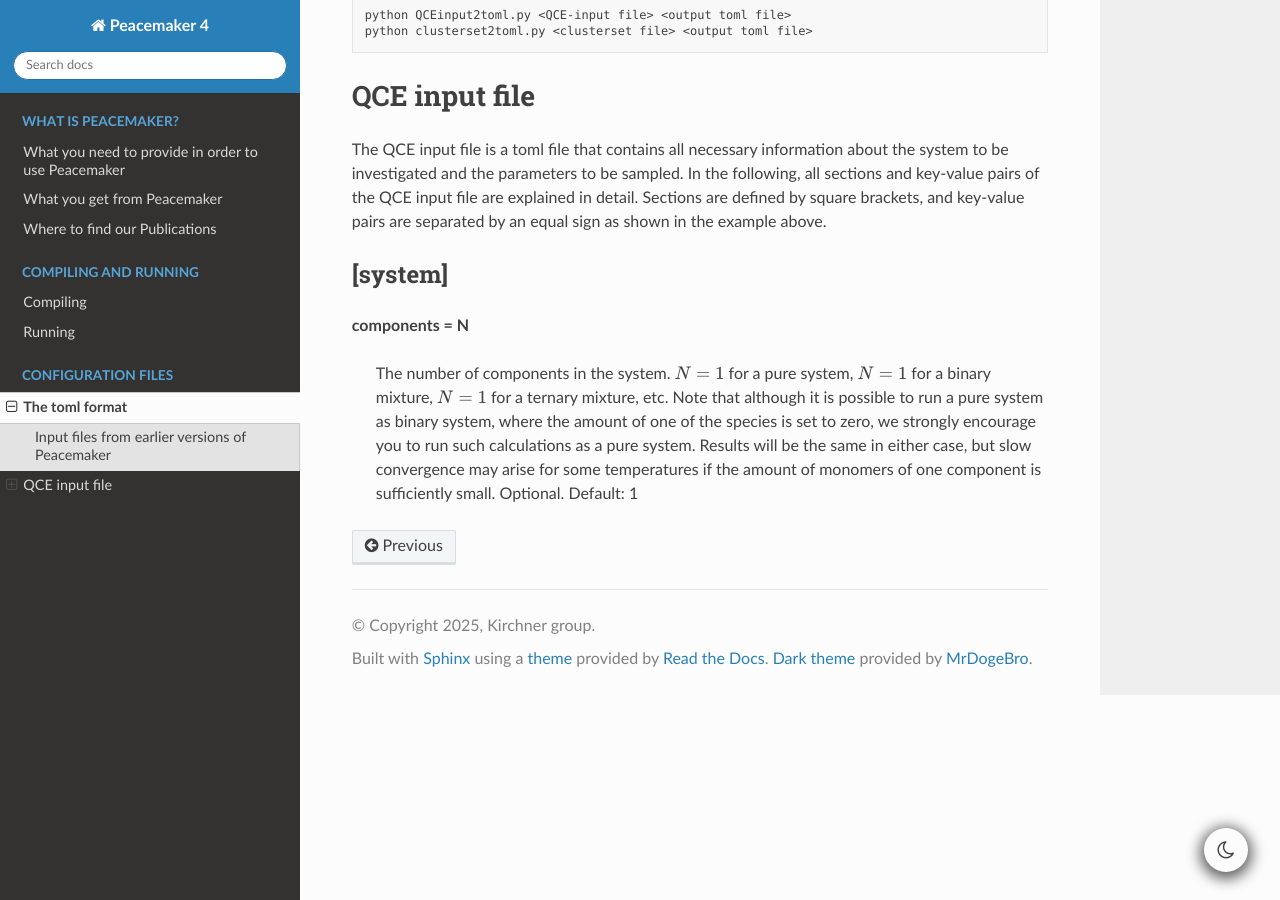
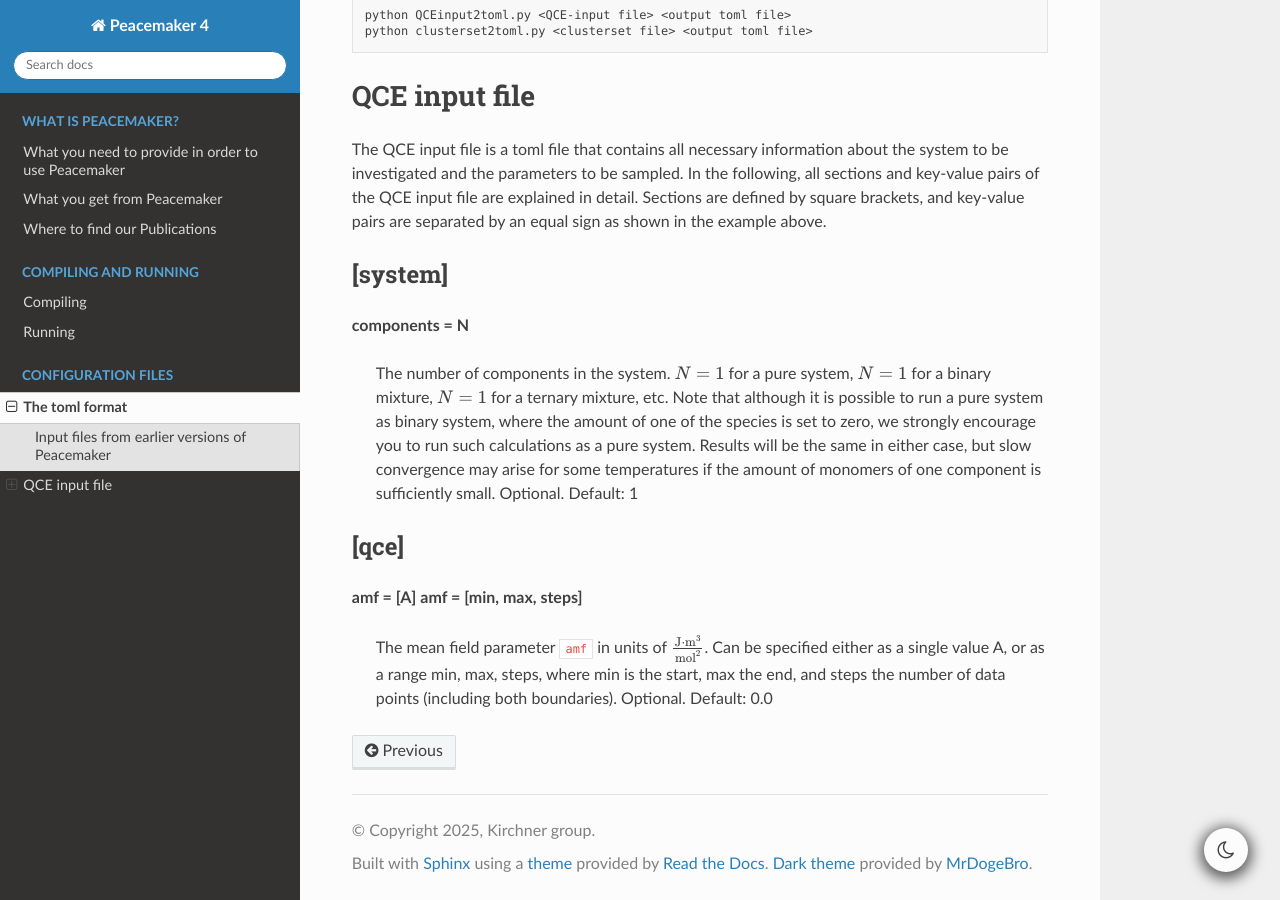
Before and after one commit to kirchners-manta/peacemaker4, a Sphinx documentation site: the page built from docs/source/03_configuration_files.rst, in a window 1280 px wide and 900 px high, scrolled down 1010 px. Built offline with Sphinx 7.4.7 and the Read the Docs theme 3.1.0, drawn with Linux system fonts in a browser that asks for light colours.

Commit message:
qce - amf -docs

```diff
--- a/docs/source/03_configuration_files.rst
+++ b/docs/source/03_configuration_files.rst
@@ -67,3 +67,13 @@ shown in the example above.
     Results will be the same in either case, but slow convergence may arise for some temperatures
     if the amount of monomers of one component is sufficiently small.
     Optional. Default: 1
+
+[qce]
+------------------------------
+**amf = [A]**
+**amf = [min, max, steps]**
+
+    The mean field parameter ``amf`` in units of :math:`\mathrm{\frac{J\cdot m^3}{mol^2}}`.
+    Can be specified either as a single value A, or as a range min, max, steps, where min is the start,
+    max the end, and steps the number of data points (including both boundaries).
+    Optional. Default: 0.0
```
